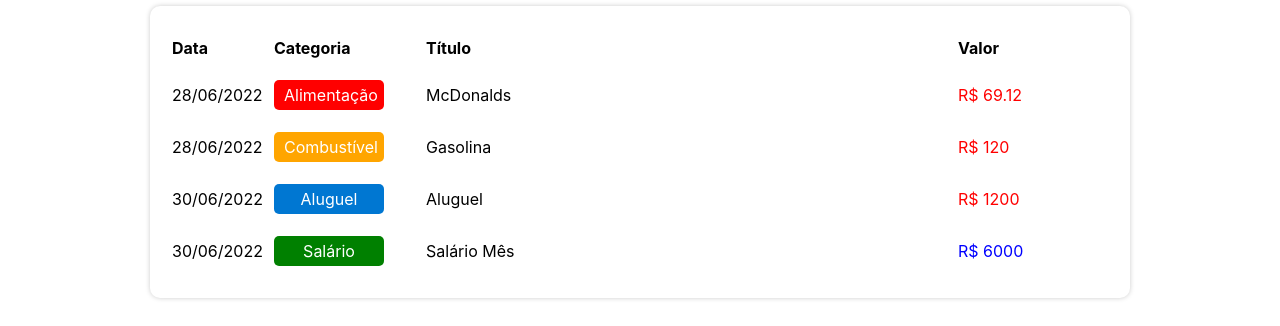
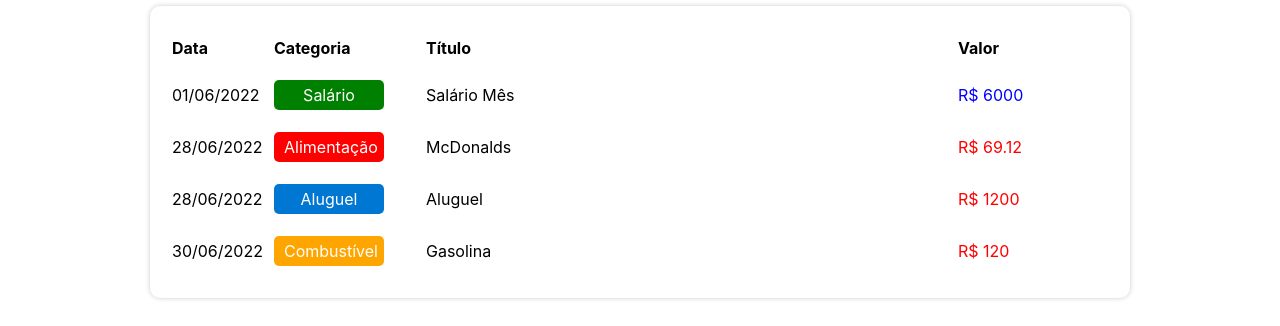
Before and after one commit to TiagoABarbosa/gestao-financeira, a React (Create React App) app: page / in a window 1280 px wide. Shown: the part 346-672 px from the top of the page. Built offline with nearby package versions, Linux system fonts and the light colour scheme; no server answers; sample sign-in values are in the browser's storage; the HTML template or start-up script is replaced by a standard one.

Commit message:
Enviando Projeto

```diff
--- a/src/components/InfoArea/index.tsx
+++ b/src/components/InfoArea/index.tsx
@@ -34,11 +34,12 @@ export const InfoArea = ({ currentMonth, onMonthChange, income, expense }: Props
 
             </C.MonthArea>
             <C.ResumeArea>
-                <ResumeItem title='Receitas' value={income}/>
-                <ResumeItem title='Despesas' value={expense}/>
+                {/* <ResumeItem title='Anterior' value={income} /> */}
+                <ResumeItem title='Receitas' value={income} />
+                <ResumeItem title='Despesas' value={expense} />
                 <ResumeItem title='Saldo'
-                value={income - expense}
-                color={(income - expense) < 0 ? 'red' : 'blue'}
+                    value={income - expense}
+                    color={(income - expense) < 0 ? 'red' : 'blue'}
                 />
             </C.ResumeArea>
 
--- a/src/data/categories.ts
+++ b/src/data/categories.ts
@@ -5,5 +5,5 @@ export const categories: Category = {
     fuel: { title: 'Combustível', color: 'orange', expense: true },
     rent: { title: 'Aluguel', color: '#0077d2', expense: true },
     salary: { title: 'Salário', color: 'green', expense: false },
-    varied: { title: 'Diversos', color: 'silver', expense: false }
+    varied: { title: 'Diversos', color: 'silver', expense: true }
 }
--- a/src/data/items.ts
+++ b/src/data/items.ts
@@ -1,10 +1,17 @@
 import { Item } from '../types/Item';
 
 export const items: Item[] = [
+    { date: new Date(2022, 5, 1), category: 'salary', title: 'Salário Mês', value: 6000.00 },
     { date: new Date(2022, 5, 28), category: 'food', title: 'McDonalds', value: 69.12 },
-    { date: new Date(2022, 5, 28), category: 'fuel', title: 'Gasolina', value: 120.00 },
-    { date: new Date(2022, 5, 30), category: 'rent', title: 'Aluguel', value: 1200.00 },
-    { date: new Date(2022, 5, 30), category: 'salary', title: 'Salário Mês', value: 6000.00 },
+    { date: new Date(2022, 5, 30), category: 'fuel', title: 'Gasolina', value: 120.00 },
+    { date: new Date(2022, 5, 28), category: 'rent', title: 'Aluguel', value: 1200.00 },
     { date: new Date(2022, 6, 15), category: 'salary', title: 'Adiantamento', value: 2400.00 },
+    { date: new Date(2022, 6, 10), category: 'varied', title: 'Boletos', value: 400.00 },
 
 ];
+
+items.sort(function(a,b) {
+    return a.date.getTime() - b.date.getTime()
+});
+
+console.log(items);
--- a/src/pages/Login/index.tsx
+++ b/src/pages/Login/index.tsx
@@ -15,7 +15,7 @@ const LoginPage: React.FunctionComponent<ILoginPageProps> = (props) => {
 
         signInWithPopup(auth, new GoogleAuthProvider())
             .then((response) => {
-                console.log(response.user.uid);
+                console.log(response.user.email);
                 navigate('/');
             })
             .catch((error) => {
@@ -42,3 +42,7 @@ export default LoginPage;
                 Sign in with Google
             </button>
         </div> */}
+
+function user(user: any): any {
+    throw new Error('Function not implemented.');
+}
```
Also changed, not shown: src/pages/Home/index.tsx (line endings or trailing spaces).
